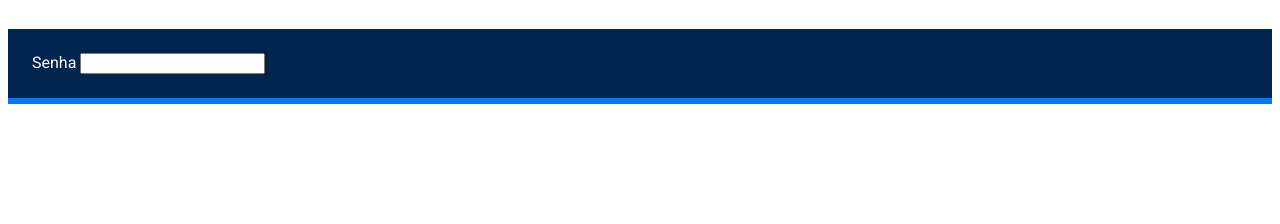
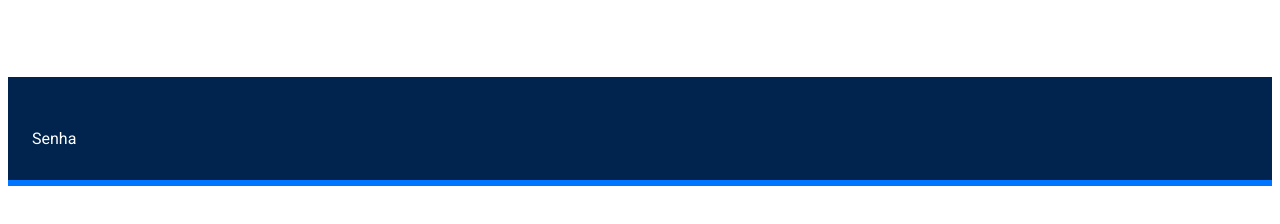
Before and after one commit to limabrZ/curso-2, a plain HTML site: page index.html in a window 1280 px wide. Shown: the part 270-494 px from the top of the page. Drawn offline with Linux system fonts and the light colour scheme.

Commit message:
Add files via upload

```diff
--- a/index.html
+++ b/index.html
@@ -7,6 +7,7 @@
     <link rel="stylesheet" href="styles.css">
 </head>
 <body>
+    <sectio class="conteudo">
     <div class="conteudo-titulo">
 
         <img src="unlock.svg" alt="cadeado fechado">
@@ -19,6 +20,6 @@
         <input name="senha" type="text" id="campo-senha">
 
     </div>
-
+    </sectio>
 </body>
 </html>
--- a/styles.css
+++ b/styles.css
@@ -37,11 +37,23 @@ body{
     margin-top: 80px;
 }
 .conteudo-senha{
+    margin-top: 80px;
     background: var(--fundo-senha);
     padding: 24px;
     border-bottom: 6px solid var(--borda);
 }
 
 #campo-senha{
-
+    background-color: var(--fundo-senha);
+    border: none;
+    color: var(--branco);
+    font-family: var(--roboto-mono);
+    font-size: 40px;
 }
+#campo-senha:focus{
+   outline: none;
+}
+.conteudo{
+    max-width: 1200px;
+    margin: 0 auto;
+}
```
